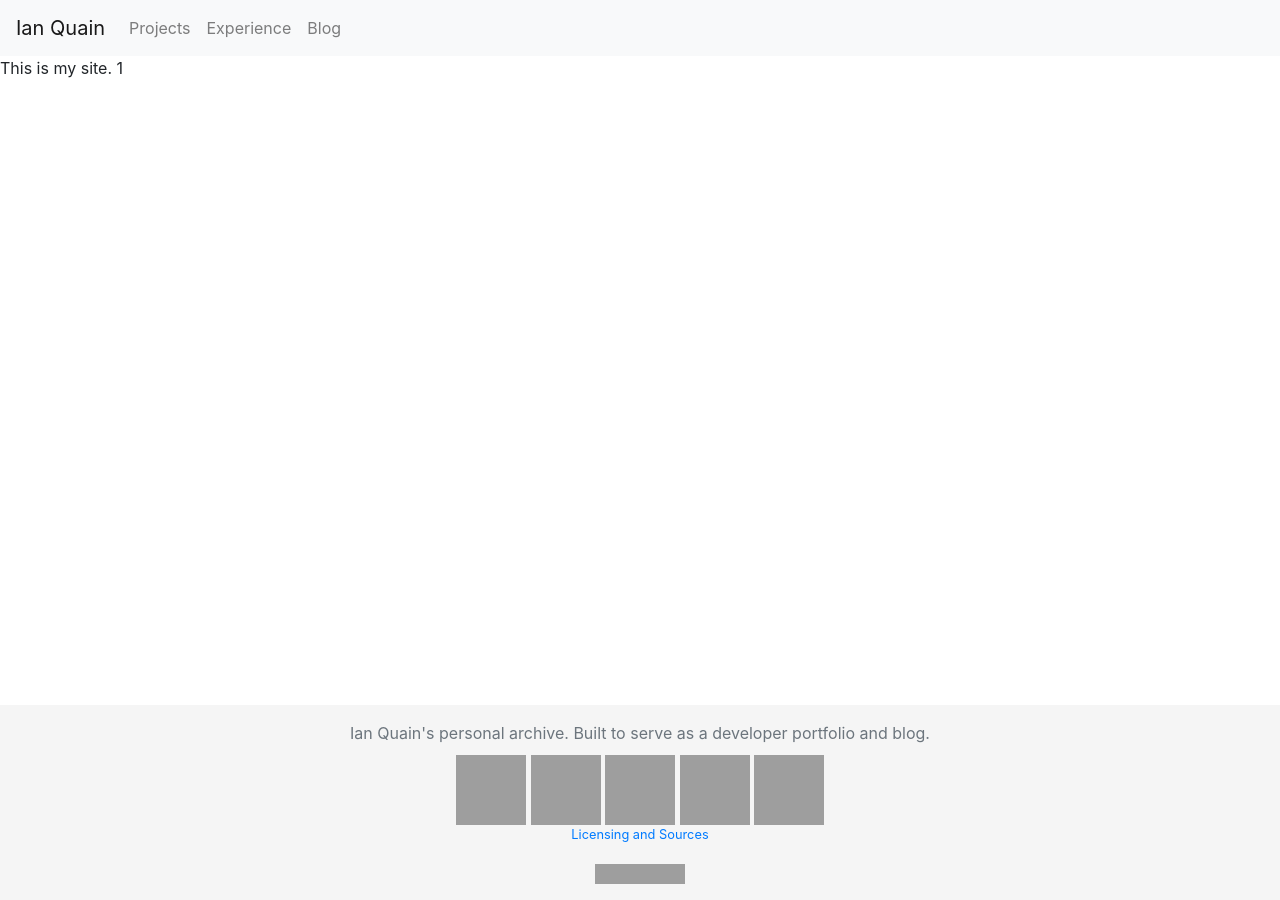
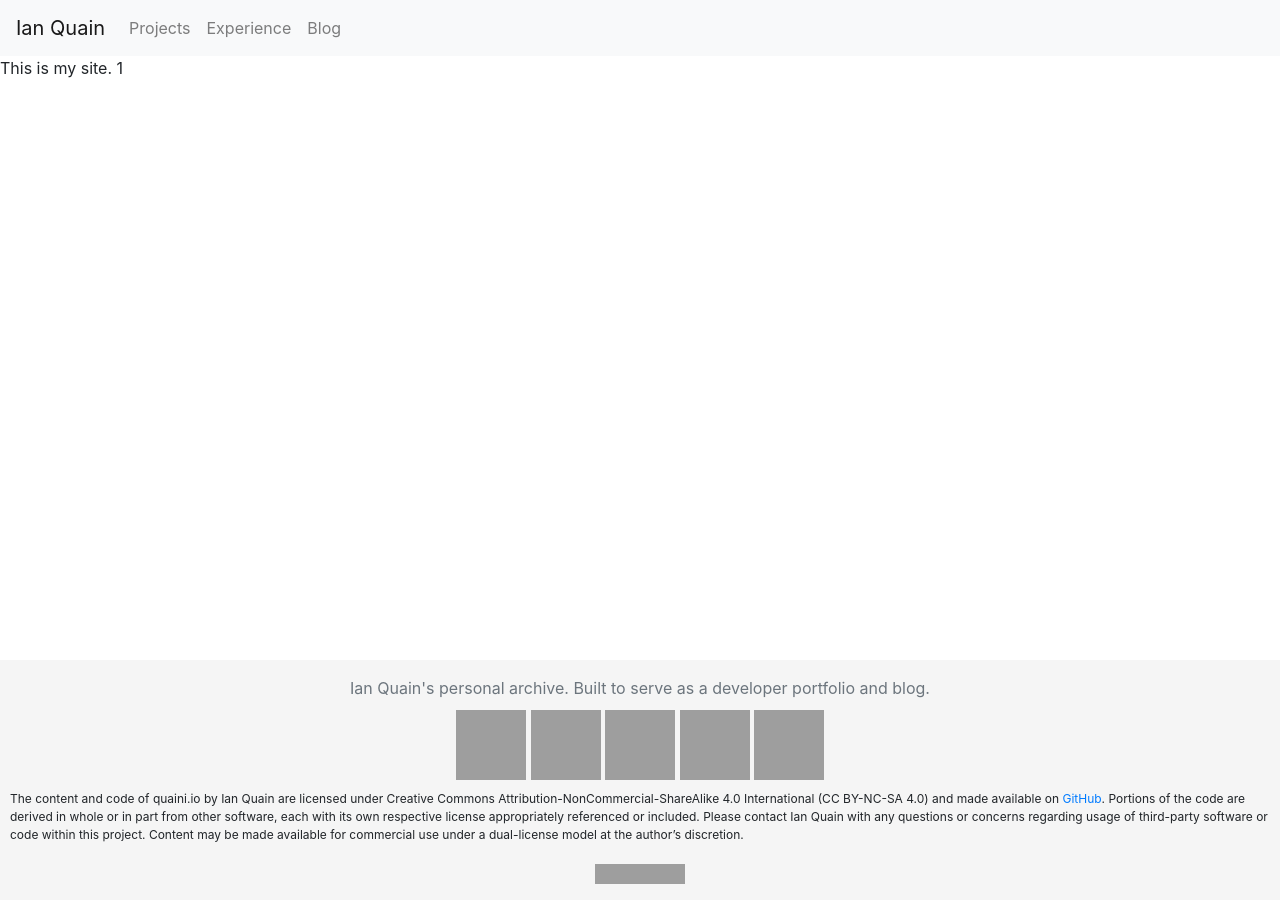
Before and after one commit to quaini/deprecated-personal-website, a Jekyll site: the page built from index.html, in a window 1280 px wide. Built offline with Jekyll 4.4.1, drawn with Linux system fonts in a browser that asks for light colours; nearby versions of some CDN libraries; grey boxes are pictures that could not be loaded.

Commit message:
add license to footer

```diff
--- a/_includes/footer.html
+++ b/_includes/footer.html
@@ -24,7 +24,7 @@
                 </div>
 
                 <div class="footer-col">
-                    <p><a href="#">Licensing and Sources</a></p>
+                    <p style="text-align:left;">The content and code of quaini.io by Ian Quain are licensed under Creative Commons Attribution-NonCommercial-ShareAlike 4.0 International (CC BY-NC-SA 4.0) and made available on <a href="https://github.com/quaini/personal-website">GitHub</a>. Portions of the code are derived in whole or in part from other software, each with its own respective license appropriately referenced or included. Please contact Ian Quain with any questions or concerns regarding usage of third-party software or code within this project. Content may be made available for commercial use under a dual-license model at the author’s discretion.</p>
                 </div>
 
                 <!-- License -->
--- a/assets/quaini/icons.css
+++ b/assets/quaini/icons.css
@@ -1,6 +1,7 @@
 .social-icons {
     margin: 0 auto;
     padding-top: 10px;
+    padding-bottom: 10px;
 }
 .social-icons li {
     display:inline-block;
--- a/assets/quaini/sticky-footer.css
+++ b/assets/quaini/sticky-footer.css
@@ -5,5 +5,7 @@
     bottom: 0;
 }
 p {
-    font-size: 80.0%;
+    font-size: 75.0%;
+    padding-left: 10px;
+    padding-right: 10px;
 }
```
